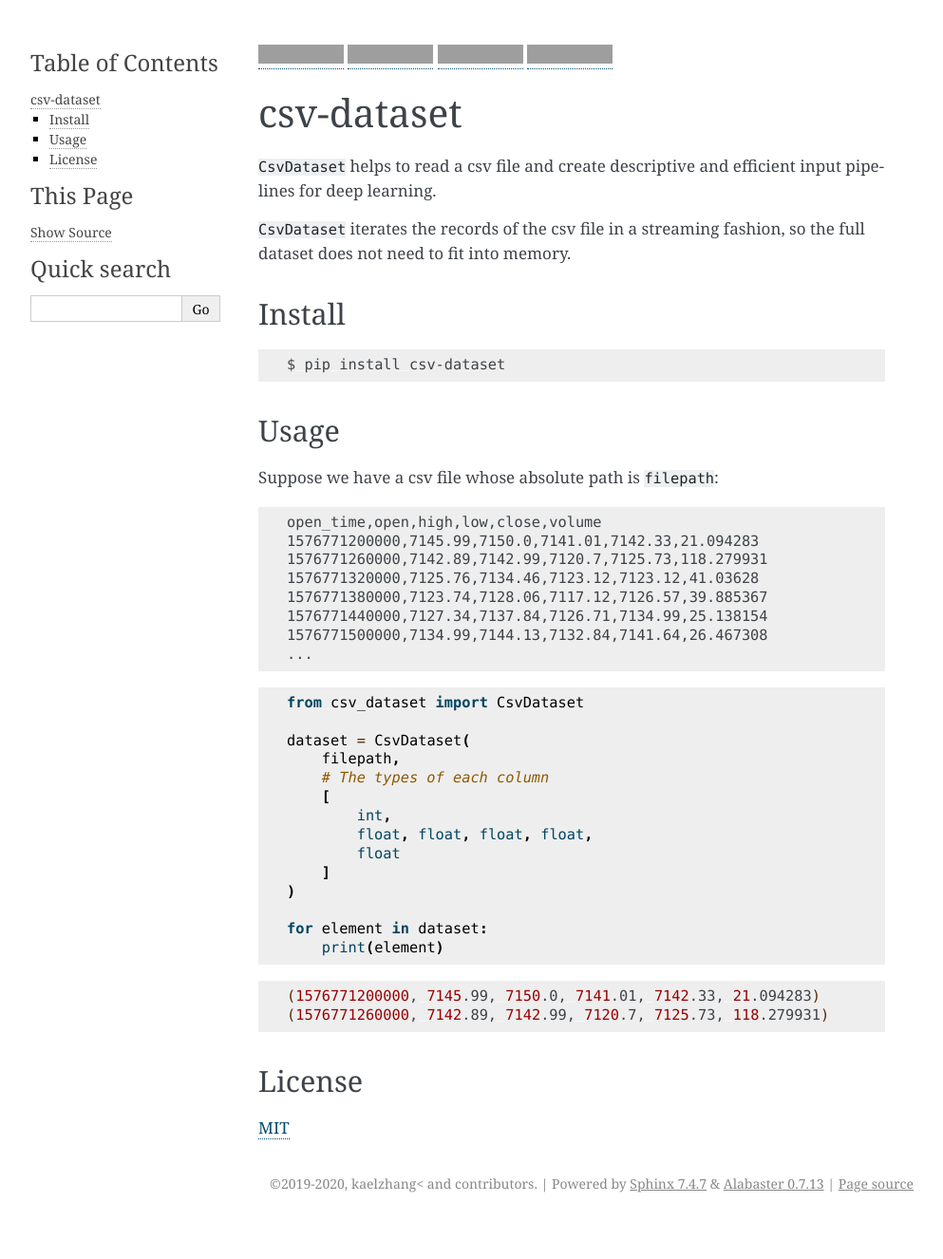
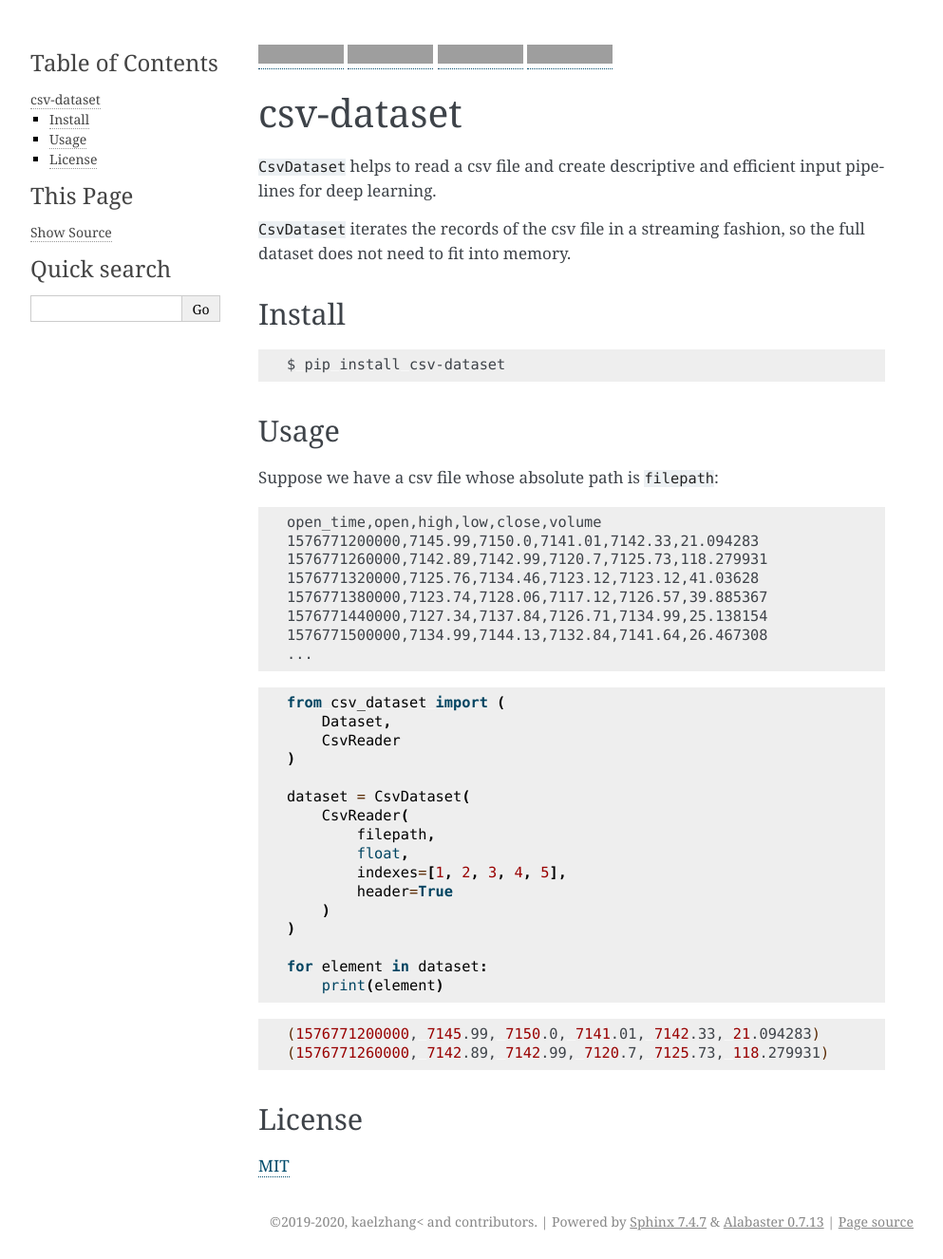
Before and after one commit to kaelzhang/python-csv-dataset, a Sphinx documentation site: the page built from docs/README.md, in a window 1280 px wide. Shown: the whole page at 95% size, without its empty margins (148-1141 px from the left). Built offline with Sphinx 7.4.7, drawn with Linux system fonts in a browser that asks for light colours; before the commit the page ends 1286 px from its top, so only the background shows below that; grey boxes are pictures that could not be loaded.

Commit message:
generic typings

````diff
--- a/csv_dataset/__init__.py
+++ b/csv_dataset/__init__.py
@@ -1,5 +1,8 @@
 # The first alpha version
 __version__ = '0.0.0'
 
-from .reader import CsvReader
+from .reader import (
+    AbstractReader,
+    CsvReader
+)
 from .dataset import Dataset
--- a/docs/README.md
+++ b/docs/README.md
@@ -31,16 +31,18 @@ open_time,open,high,low,close,volume
 ```
 
 ```py
-from csv_dataset import CsvDataset
+from csv_dataset import (
+    Dataset,
+    CsvReader
+)
 
 dataset = CsvDataset(
-    filepath,
-    # The types of each column
-    [
-        int,
-        float, float, float, float,
-        float
-    ]
+    CsvReader(
+        filepath,
+        float,
+        indexes=[1, 2, 3, 4, 5],
+        header=True
+    )
 )
 
 for element in dataset:
````
Also changed, not shown: 2 other files.
